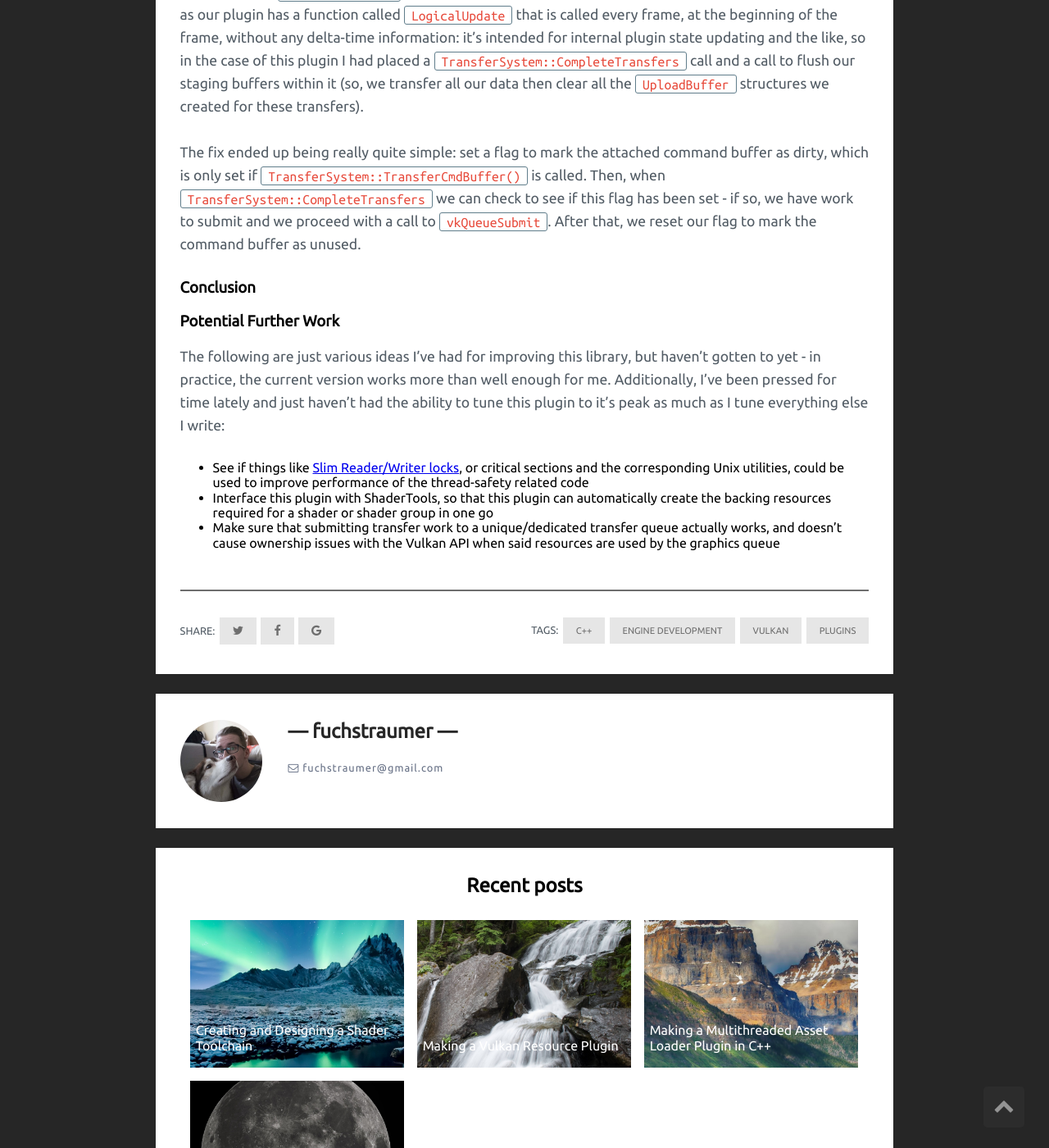
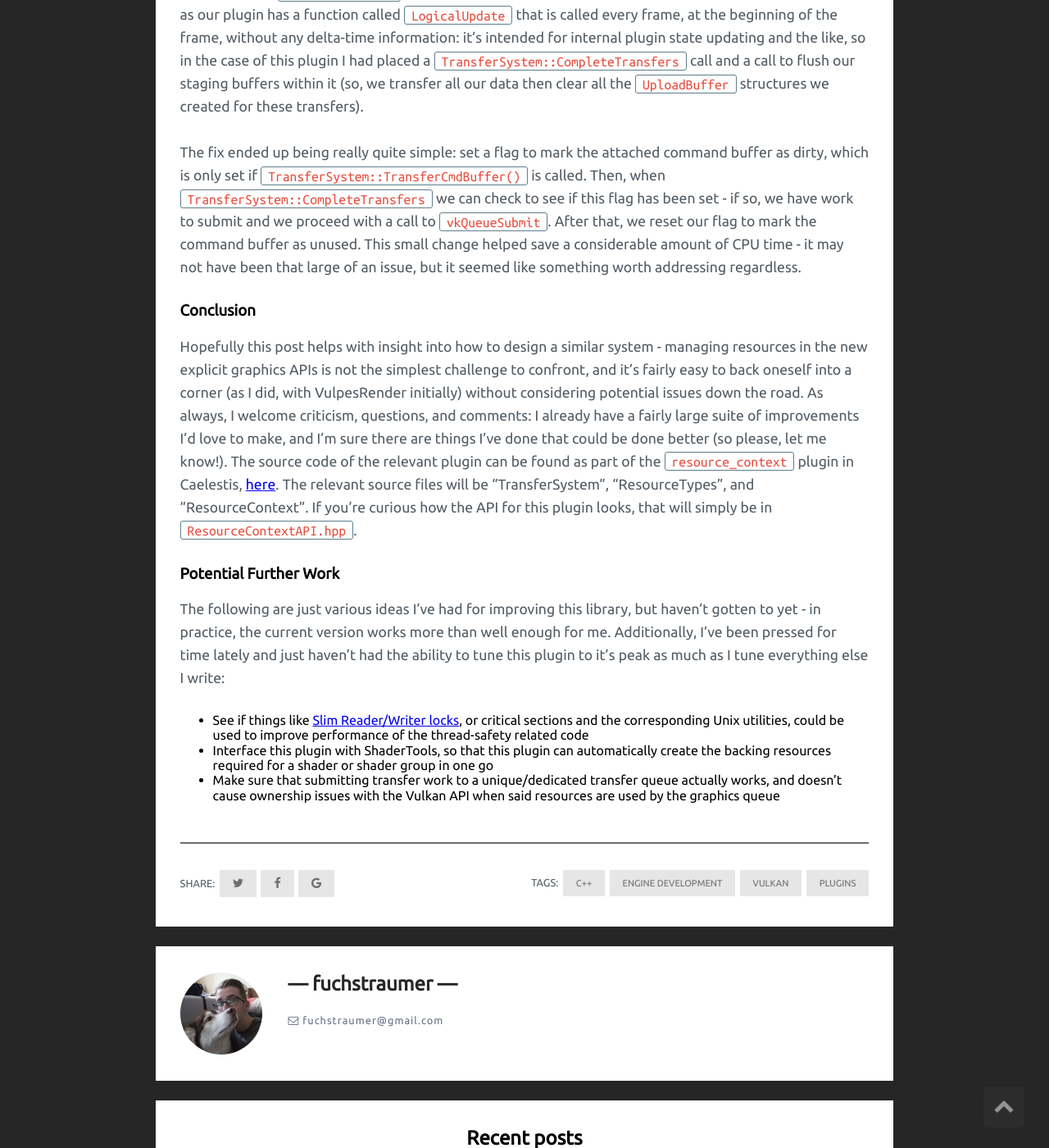
Before and after one commit to fuchstraumer/fuchstraumer.github.io, a Jekyll site: the page built from _posts/2018-8-25-Vulkan-Resource-Plugin.md, in a window 1280 px wide and 1400 px high, scrolled down 10721 px. Shown: the whole window at 82% size. Built offline with Jekyll 4.4.1, drawn with Linux system fonts in a browser that asks for light colours; comment, search, counter and statistics services are not loaded; some of the changed text lies outside the part shown.

Commit message:
Update title, image, add conclusion.

```diff
--- a/_posts/2018-8-25-Vulkan-Resource-Plugin.md
+++ b/_posts/2018-8-25-Vulkan-Resource-Plugin.md
@@ -1,8 +1,8 @@
 ---
 layout: post
 date: 2018-8-25
-title: "Making a Vulkan Resource Plugin"
-img: cascades.jpg
+title: "Making a Vulkan Resource Plugin in C++"
+img: river_mountain.jpg
 published: true
 tags: [C++, Engine Development, Vulkan, Plugins]
 ---
@@ -272,9 +272,11 @@ Thread-safety for container insertion (for containers used for storing our `Vulk
 
 So far I've mentioned the transfer system briefly and not in terrible detail - but there are a few more details worth going into. Initial testruns showed that I was spending quite a bit of CPU time calling `vkQueueSubmit` through the transfer system - even though there weren't any actual transfers occuring, as the singular `VkCommandBuffer` we were using didn't have any transfers recorded into it. This occured as our plugin has a function called `LogicalUpdate` that is called every frame, at the beginning of the frame, without any delta-time information: it's intended for internal plugin state updating and the like, so in the case of this plugin I had placed a `TransferSystem::CompleteTransfers` call and a call to flush our staging buffers within it (so, we transfer all our data then clear all the `UploadBuffer` structures we created for these transfers).
 
-The fix ended up being really quite simple: set a flag to mark the attached command buffer as dirty, which is only set if `TransferSystem::TransferCmdBuffer()` is called. Then, when `TransferSystem::CompleteTransfers` we can check to see if this flag has been set - if so, we have work to submit and we proceed with a call to `vkQueueSubmit`. After that, we reset our flag to mark the command buffer as unused.
+The fix ended up being really quite simple: set a flag to mark the attached command buffer as dirty, which is only set if `TransferSystem::TransferCmdBuffer()` is called. Then, when `TransferSystem::CompleteTransfers` we can check to see if this flag has been set - if so, we have work to submit and we proceed with a call to `vkQueueSubmit`. After that, we reset our flag to mark the command buffer as unused. This small change helped save a considerable amount of CPU time - it may not have been that large of an issue, but it seemed like something worth addressing regardless.
 
 ### Conclusion
+
+Hopefully this post helps with insight into how to design a similar system - managing resources in the new explicit graphics APIs is not the simplest challenge to confront, and it's fairly easy to back oneself into a corner (as I did, with VulpesRender initially) without considering potential issues down the road. As always, I welcome criticism, questions, and comments: I already have a fairly large suite of improvements I'd love to make, and I'm sure there are things I've done that could be done better (so please, let me know!). The source code of the relevant plugin can be found as part of the `resource_context` plugin in Caelestis, [here](https://github.com/fuchstraumer/Caelestis/tree/master/plugins/resource_context). The relevant source files will be "TransferSystem", "ResourceTypes", and "ResourceContext". If you're curious how the API for this plugin looks, that will simply be in `ResourceContextAPI.hpp`.
 
 ### Potential Further Work
 
```
